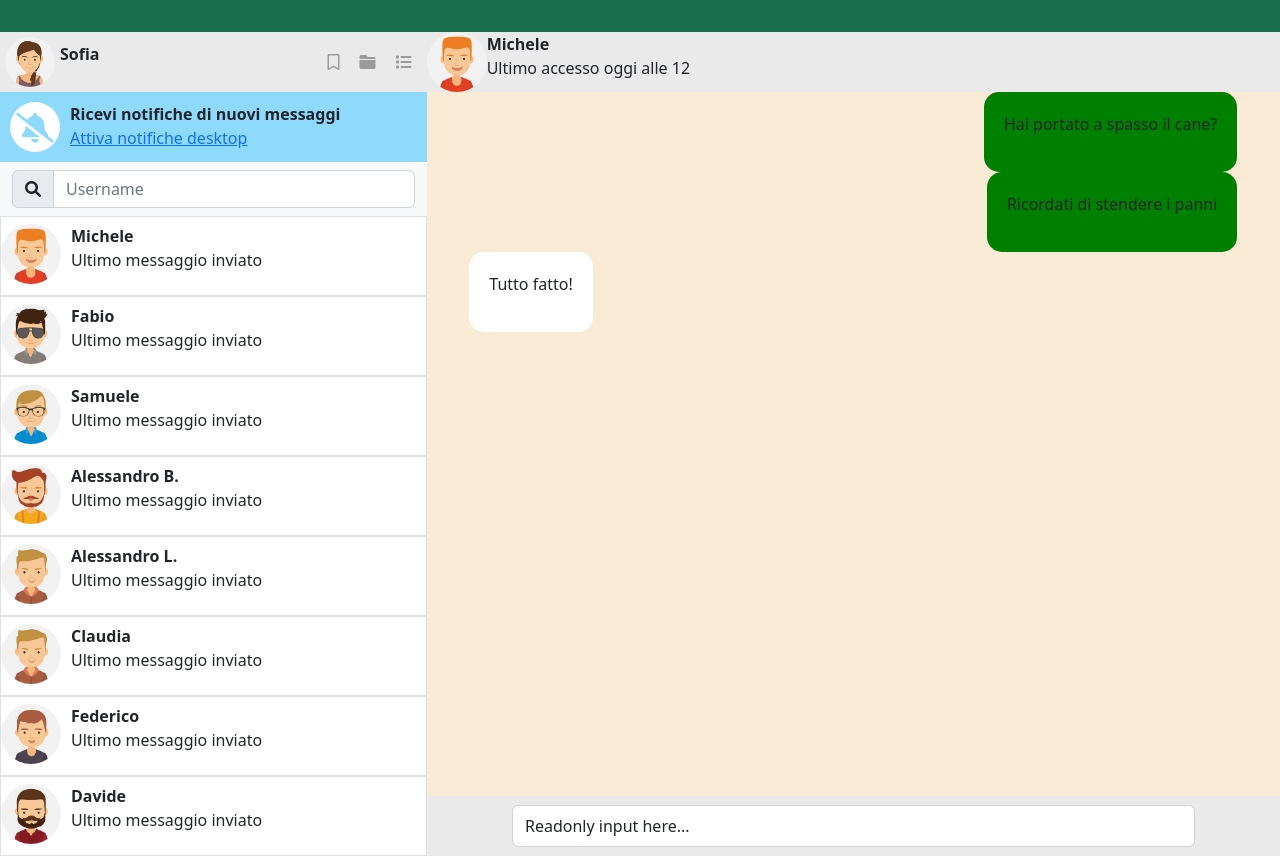
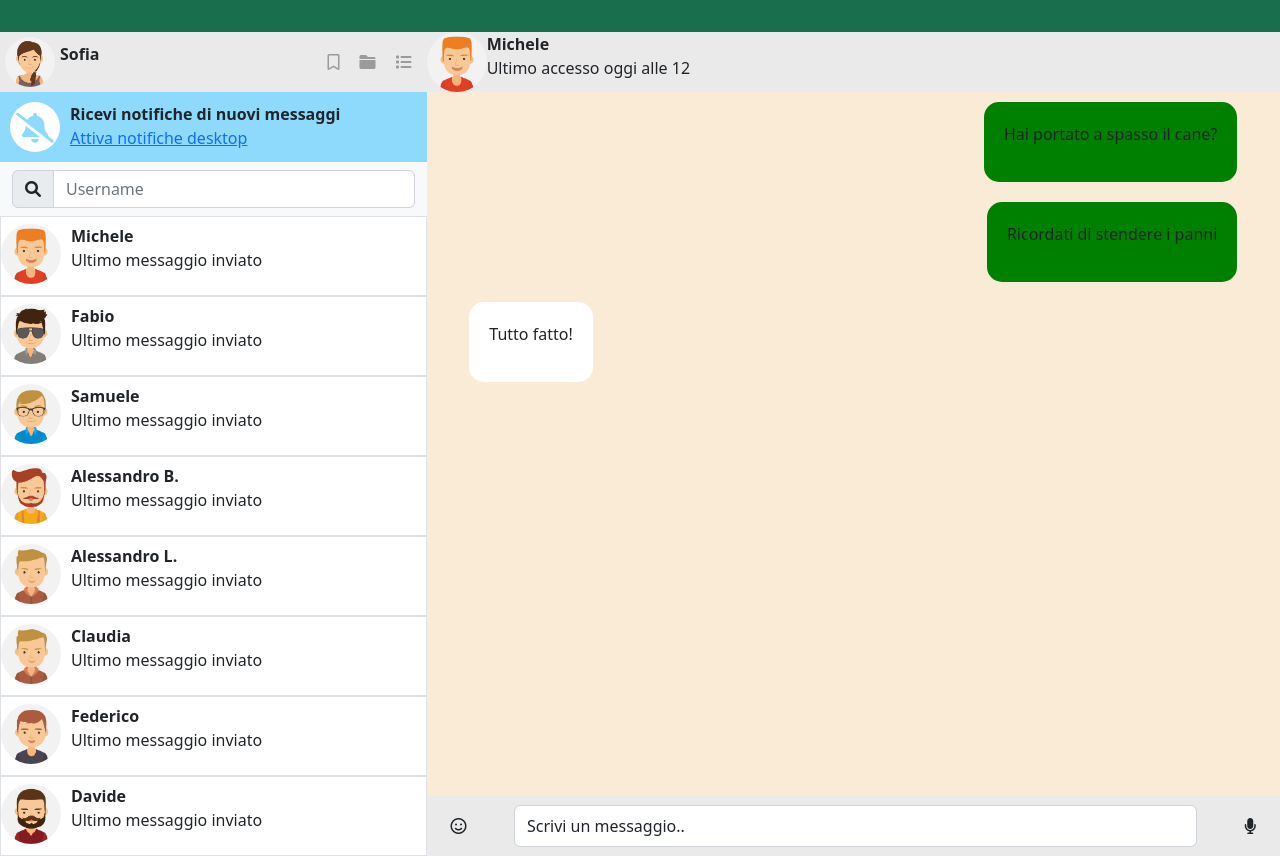
Before and after one commit to GiadaPirone/vue-boolzapp, a plain HTML site: page index.html in a window 1280 px wide. Drawn offline with nearby package versions, Linux system fonts and the light colour scheme.

Commit message:
input text footer chat

```diff
--- a/css/style.css
+++ b/css/style.css
@@ -26,6 +26,7 @@ body{
 .alignItemsCenter {align-items: center;}
 .alignItemsEnd {align-items: end;}
 .justifyContentBetween {justify-content: space-between;}
+.justifyContentAround { justify-content: space-around;}
 .justifyContentCenter { justify-content: center;}
 .justifyContentEnd {justify-content: end; }
 .dFlex {display: flex;}
@@ -136,6 +137,8 @@ body{
     background-color: green;
     padding: 20px;
     border-radius: 15px;
+    margin-bottom: 10px;
+    margin-top: 10px;
 }
 
 .received{
@@ -143,6 +146,7 @@ body{
     border-radius: 15px;
     background-color: white;
     width: fit-content;
+    margin-top: 10px;
 }
 
 /* contenitore footer. */
--- a/index.html
+++ b/index.html
@@ -93,10 +93,11 @@
                     </div>
 
                     <!-- contenitore footer -->
-                    <div class="contenitoreFooter dFlex justifyContentCenter alignItemsCenter">
+                    <div class="contenitoreFooter dFlex justifyContentAround alignItemsCenter">
 
-                        <!-- testo. -->
-                        <input class="form-control width80 height70" type="text" value="Readonly input here..." aria-label="readonly input example" readonly>
+                        <span><i class="fa-regular fa-face-smile"></i></span>
+                        <input class="form-control width80 height70" type="text" value="Scrivi un messaggio.." aria-label="Scrivi un messaggio.." readonly placeholder="Scrivi un messaggio..">
+                        <span><i class="fa-solid fa-microphone"></i></span>
 
                     </div>
 
```
